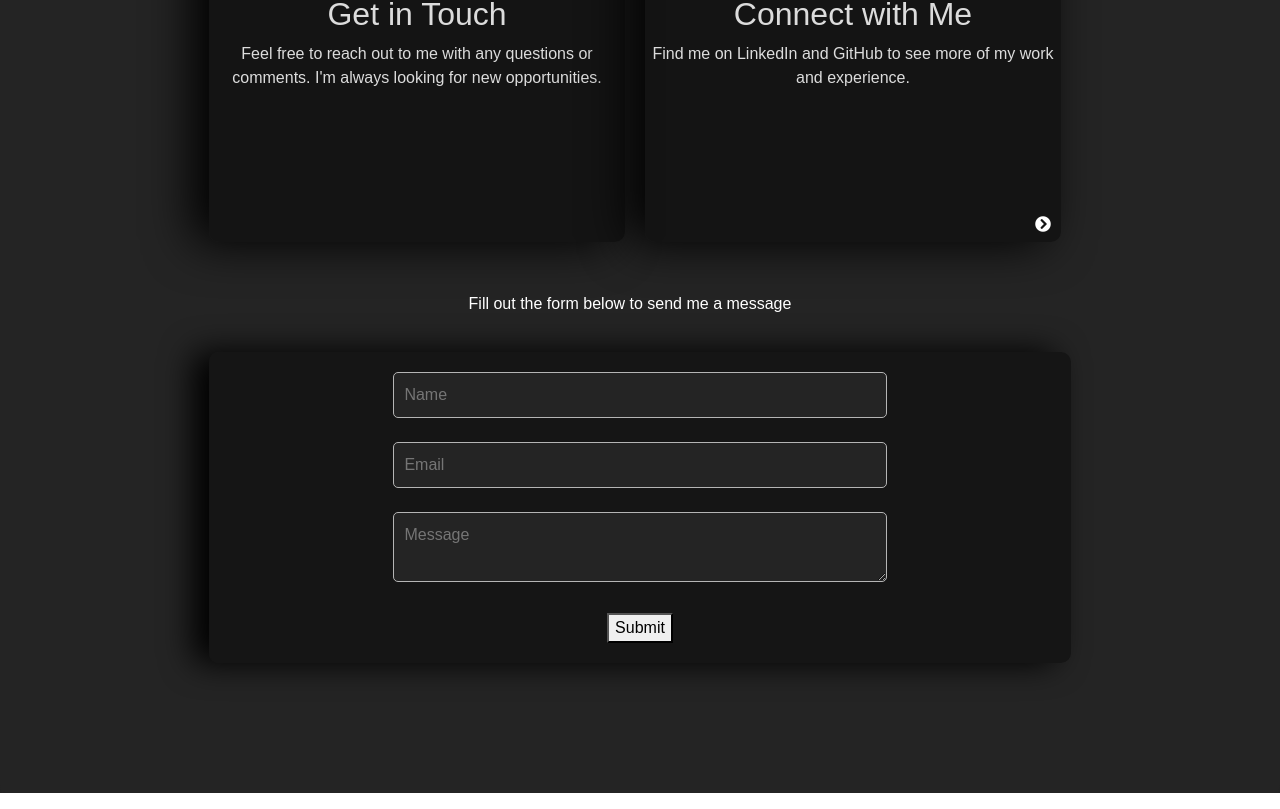
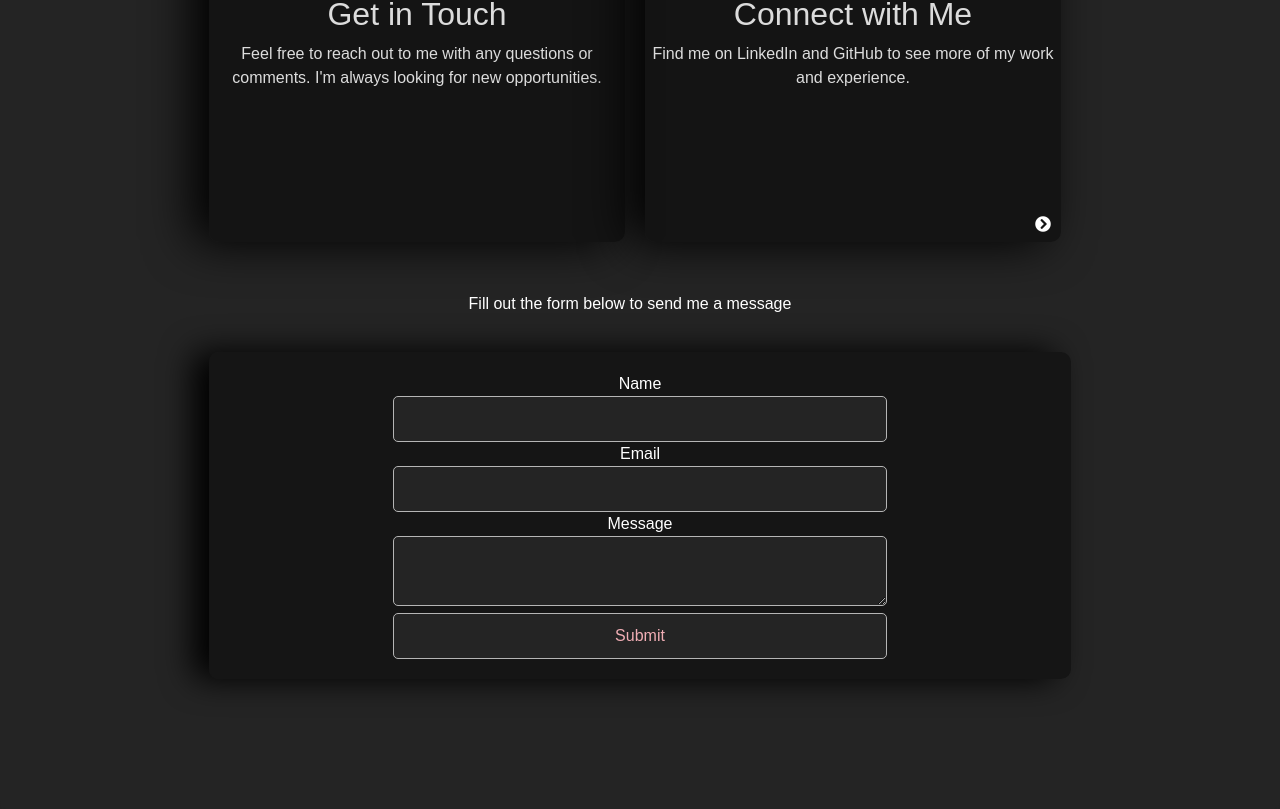
Before and after one commit to Quantumcode9/Portfolio, a React (Create React App) app in the folder portfolio/: page / in a window 1280 px wide. Shown: the part 4070-4879 px from the top of the page. Built offline with nearby package versions, Linux system fonts and the light colour scheme.

Commit message:
Changed Forms

```diff
--- a/portfolio/package.json
+++ b/portfolio/package.json
@@ -3,6 +3,7 @@
   "version": "0.1.0",
   "private": true,
   "dependencies": {
+    "@formspree/react": "^2.5.1",
     "@testing-library/jest-dom": "^5.17.0",
     "@testing-library/react": "^13.4.0",
     "@testing-library/user-event": "^13.5.0",
--- a/portfolio/src/components/Form.jsx
+++ b/portfolio/src/components/Form.jsx
@@ -1,46 +1,77 @@
-import React from 'react';
-import { useState } from 'react';
+import React, { useState, useEffect } from 'react';
+import { useForm, ValidationError } from '@formspree/react';
 
-const Form = () => {
-    const [name, setName] = useState("");
-    const [email, setEmail] = useState("");
-    const [message, setMessage] = useState("");
-    const encode = (data) => {
-        return Object.keys(data)
-            .map(key => encodeURIComponent(key) + "=" + encodeURIComponent(data[key]))
-            .join("&");
+function ContactForm() {
+const [state, handleSubmit] = useForm("mwkgrqle");
+const [name, setName] = useState('');
+const [email, setEmail] = useState('');
+const [message, setMessage] = useState('');
+
+const resetForm = () => {
+    setName('');
+    setEmail('');
+    setMessage('');
 }
 
-    const handleSubmit = (e) => {
-        e.preventDefault();
-        console.log(name, email, message);
-        setName("");
-        setEmail("");
-        setMessage("");
-
-        fetch("/", {
-            method: "POST",
-            headers: { "Content-Type": "application/x-www-form-urlencoded" },
-            body: encode({ "form-name": "contact", name, email, message })
-        })
-        .then(() => alert("Success!"))
-        .catch(error => alert(error));
+useEffect(() => {
+    if (state.succeeded) {
+    resetForm();
     }
+}, [state.succeeded]);
 
 return (
 <div className="contact-form-container">
     <p>Fill out the form below to send me a message</p>
     <div className="contact-form">
-            <form name="contact" method="POST" data-netlify="true" onSubmit={handleSubmit}>
-                <input type="hidden" name="form-name" value="contact" />
-                <input type="text" placeholder="Name" value={name} onChange={(e) => setName(e.target.value)} /><br /><br />
-                <input type="email" placeholder="Email" value={email} onChange={(e) => setEmail(e.target.value)} /><br /><br />
-                <textarea placeholder="Message" value={message} onChange={(e) => setMessage(e.target.value)}/><br /><br />
-                <button type="submit">Submit</button>
+    <form onSubmit={handleSubmit}>
+        <label htmlFor="name">Name</label> <br />
+        <input
+        id="name"
+        type="name"
+        name="name"
+        value={name}
+        onChange={e => setName(e.target.value)}
+        /><br />
+        <ValidationError
+            prefix="Name"
+            field="name"
+            errors={state.errors}
+        />
+        <label htmlFor="email">Email</label> <br />
+        <input
+            id="email"
+            type="email"
+            name="email"
+            value={email}
+            onChange={e => setEmail(e.target.value)}
+        /><br />
+        <ValidationError
+            prefix="Email"
+            field="email"
+            errors={state.errors}
+        />
+        <label htmlFor="message">Message</label> <br />
+        <textarea
+            id="message"
+            name="message"
+            value={message}
+            onChange={e => setMessage(e.target.value)}
+        /><br />
+        <ValidationError
+            prefix="Message"
+            field="message"
+            errors={state.errors}
+        />
+        <button type="submit" className='submit-button' disabled={state.submitting}>
+            Submit
+        </button>
+        {state.succeeded && <p>Thanks! I'll get back to you soon.</p>}
+        {state.error && <p>Oops! There was a problem submitting your form, please try again, or contact through LinkedIn or GitHub.</p>}
     </form>
     </div>
 </div>
-    )
+);
 }
 
-export default Form;
+
+export default ContactForm;
```
Also changed, not shown: 1 other file (tests, documents, lock files or other folders). Lines whose indentation alone changed are shown as unchanged.
